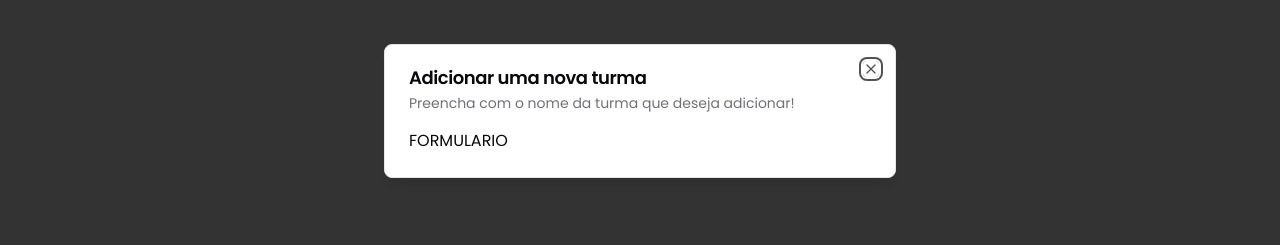
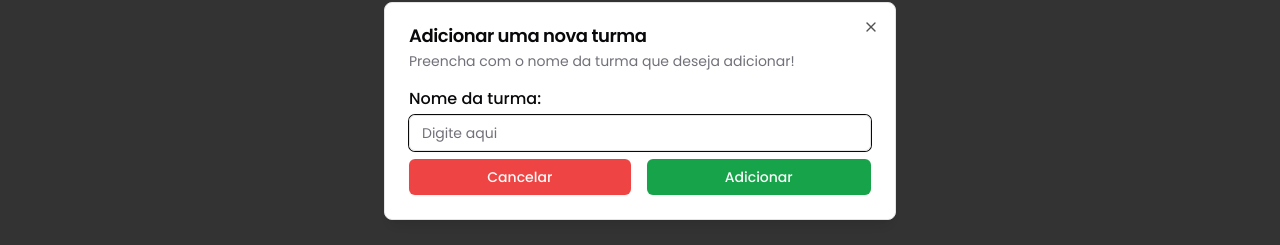
Before and after one commit to arthurspedine/grade-frontend, a Next.js app: page /classes in a window 1280 px wide. Both pictures are taken after a click on the button "Adicione agora mesmo!". Shown: the part 289-534 px from the top of the page. Built offline with nearby package versions, Linux system fonts and the light colour scheme; no server answers.

Commit message:
feat: user can add new class to his profile

```diff
--- a/src/app/classes/_components/add-class-form.tsx
+++ b/src/app/classes/_components/add-class-form.tsx
@@ -1,4 +1,67 @@
 'use client'
+
+import { addClassSchema, type AddClassType } from '@/schemas'
+import { useForm } from 'react-hook-form'
+import { zodResolver } from '@hookform/resolvers/zod'
+import { Input } from '@/components/ui/input'
+import { DialogTrigger } from '@/components/ui/dialog'
+import { Button } from '@/components/ui/button'
+import { toast } from 'sonner'
+import { handleAddNewClass } from '../handle-add-new-class'
+import { useRouter } from 'next/navigation'
+
 export function AddClassForm() {
-  return <form>FORMULARIO</form>
+  const router = useRouter()
+
+  const { register, handleSubmit, formState } = useForm<AddClassType>({
+    resolver: zodResolver(addClassSchema),
+  })
+
+  function handleSubmitNewClass(data: AddClassType) {
+    data.name = data.name.toLocaleUpperCase()
+
+    const handleRequest = handleAddNewClass(data)
+    toast.promise(handleRequest, {
+      loading: 'Adicionando turma...',
+      success: () => {
+        setTimeout(() => {
+          router.replace('/classes')
+          router.refresh()
+        }, 1000)
+        return 'Turma adicionada com sucesso.'
+      },
+      error: 'Algo deu errado. Por favor, tente novamente mais tarde.',
+      position: 'top-center',
+      style: { filter: 'none', zIndex: 10 },
+    })
+  }
+
+  return (
+    <form
+      className='flex flex-col space-y-2'
+      onSubmit={handleSubmit(handleSubmitNewClass)}
+    >
+      <div className='flex flex-col space-y-1'>
+        <label className='text-base font-medium' htmlFor='name'>
+          Nome da turma:
+        </label>
+        <Input
+          id='name'
+          type='text'
+          placeholder='Digite aqui'
+          {...register('name')}
+        />
+      </div>
+      <div className='w-full flex space-x-4'>
+        <DialogTrigger asChild>
+          <Button variant={'destructive'} className='grow'>
+            Cancelar
+          </Button>
+        </DialogTrigger>
+        <Button variant={'add'} className='grow'>
+          Adicionar
+        </Button>
+      </div>
+    </form>
+  )
 }
--- /dev/null
+++ b/src/app/classes/handle-add-new-class.ts
@@ -0,0 +1,27 @@
+'use server'
+import type { AddClassType } from '@/schemas'
+import { getAccessToken } from '@auth0/nextjs-auth0'
+
+export async function handleAddNewClass(data: AddClassType) {
+  const accessToken = await getAccessToken()
+
+  try {
+    const req = await fetch(`${process.env.BACKEND_URL}/classes`, {
+      method: 'POST',
+      cache: 'no-cache',
+      credentials: 'include',
+      headers: {
+        Authorization: `Bearer ${accessToken.accessToken}`,
+        'Content-Type': 'application/json',
+      },
+      body: JSON.stringify(data),
+    })
+
+    if (!req.ok) {
+      const errorResponse = await req.text()
+      return Promise.reject(new Error(JSON.parse(errorResponse).error))
+    }
+  } catch (e) {
+    return Promise.reject(new Error('Houve um erro ao adicionar a turma'))
+  }
+}
--- a/src/app/classes/handle-classes-list.ts
+++ b/src/app/classes/handle-classes-list.ts
@@ -6,7 +6,7 @@ export default async function handleClassesList() {
   const accessToken = await getAccessToken()
 
   try {
-    const res = await fetch('http://localhost:3010/classes', {
+    const res = await fetch(`${process.env.BACKEND_URL}/classes`, {
       method: 'GET',
       credentials: 'include',
       cache: 'no-cache',
--- a/src/app/classes/page.tsx
+++ b/src/app/classes/page.tsx
@@ -29,6 +29,7 @@ export default async function ClassesPage() {
       ) : (
         <div>
           {classesList.length > 0 ? (
+            // WHEN THE USER HAS AT LEAST ONE CLASS
             <div>
               {classesList.map(c => (
                 <div key={c.id}>
@@ -39,6 +40,7 @@ export default async function ClassesPage() {
               ))}
             </div>
           ) : (
+            // WHEN THE USER DOESN'T HAVE ANY CLASSES
             <p className='text-muted-foreground text-center pt-16'>
               Parece que você ainda não adicionou turmas na sua conta.{' '}
               <Dialog>
--- a/src/app/layout.tsx
+++ b/src/app/layout.tsx
@@ -4,6 +4,7 @@ import { UserProvider } from '@auth0/nextjs-auth0/client'
 import { Poppins } from 'next/font/google'
 import { Header } from '@/components/header'
 import type { Metadata } from 'next'
+import { Toaster } from 'sonner'
 
 const poppins = Poppins({
   subsets: ['latin'],
@@ -28,6 +29,7 @@ export default function RootLayout({
           <UserProvider>
             <Header />
             {children}
+            <Toaster theme='light' richColors />
           </UserProvider>
           {/* FOOTER */}
         </main>
--- a/src/components/ui/button.tsx
+++ b/src/components/ui/button.tsx
@@ -1,35 +1,36 @@
-import * as React from "react"
-import { Slot } from "@radix-ui/react-slot"
-import { cva, type VariantProps } from "class-variance-authority"
+import * as React from 'react'
+import { Slot } from '@radix-ui/react-slot'
+import { cva, type VariantProps } from 'class-variance-authority'
 
-import { cn } from "@/lib/utils"
+import { cn } from '@/lib/utils'
 
 const buttonVariants = cva(
-  "inline-flex items-center justify-center gap-2 whitespace-nowrap rounded-md text-sm font-medium transition-colors focus-visible:outline-none focus-visible:ring-1 focus-visible:ring-ring disabled:pointer-events-none disabled:opacity-50 [&_svg]:pointer-events-none [&_svg]:size-4 [&_svg]:shrink-0",
+  'inline-flex items-center justify-center gap-2 whitespace-nowrap rounded-md text-sm font-medium transition-colors focus-visible:outline-none focus-visible:ring-1 focus-visible:ring-ring disabled:pointer-events-none disabled:opacity-50 [&_svg]:pointer-events-none [&_svg]:size-4 [&_svg]:shrink-0',
   {
     variants: {
       variant: {
         default:
-          "bg-primary text-primary-foreground shadow hover:bg-primary/90",
+          'bg-primary text-primary-foreground shadow hover:bg-primary/90',
         destructive:
-          "bg-destructive text-destructive-foreground shadow-sm hover:bg-destructive/90",
+          'bg-destructive text-destructive-foreground shadow-sm hover:bg-destructive/90',
         outline:
-          "border border-input bg-background shadow-sm hover:bg-accent hover:text-accent-foreground",
+          'border border-input bg-background shadow-sm hover:bg-accent hover:text-accent-foreground',
+        add: 'bg-green-600 text-primary-foreground shadow-sm hover:bg-green-600/90',
         secondary:
-          "bg-secondary text-secondary-foreground shadow-sm hover:bg-secondary/80",
-        ghost: "hover:bg-accent hover:text-accent-foreground",
-        link: "text-primary underline-offset-4 hover:underline",
+          'bg-secondary text-secondary-foreground shadow-sm hover:bg-secondary/80',
+        ghost: 'hover:bg-accent hover:text-accent-foreground',
+        link: 'text-primary underline-offset-4 hover:underline',
       },
       size: {
-        default: "h-9 px-4 py-2",
-        sm: "h-8 rounded-md px-3 text-xs",
-        lg: "h-10 rounded-md px-8",
-        icon: "h-9 w-9",
+        default: 'h-9 px-4 py-2',
+        sm: 'h-8 rounded-md px-3 text-xs',
+        lg: 'h-10 rounded-md px-8',
+        icon: 'h-9 w-9',
       },
     },
     defaultVariants: {
-      variant: "default",
-      size: "default",
+      variant: 'default',
+      size: 'default',
     },
   }
 )
@@ -42,7 +43,7 @@ export interface ButtonProps
 
 const Button = React.forwardRef<HTMLButtonElement, ButtonProps>(
   ({ className, variant, size, asChild = false, ...props }, ref) => {
-    const Comp = asChild ? Slot : "button"
+    const Comp = asChild ? Slot : 'button'
     return (
       <Comp
         className={cn(buttonVariants({ variant, size, className }))}
@@ -52,6 +53,6 @@ const Button = React.forwardRef<HTMLButtonElement, ButtonProps>(
     )
   }
 )
-Button.displayName = "Button"
+Button.displayName = 'Button'
 
 export { Button, buttonVariants }
--- /dev/null
+++ b/src/components/ui/input.tsx
@@ -0,0 +1,22 @@
+import * as React from "react"
+
+import { cn } from "@/lib/utils"
+
+const Input = React.forwardRef<HTMLInputElement, React.ComponentProps<"input">>(
+  ({ className, type, ...props }, ref) => {
+    return (
+      <input
+        type={type}
+        className={cn(
+          "flex h-9 w-full rounded-md border border-input bg-transparent px-3 py-1 text-base shadow-sm transition-colors file:border-0 file:bg-transparent file:text-sm file:font-medium file:text-foreground placeholder:text-muted-foreground focus-visible:outline-none focus-visible:ring-1 focus-visible:ring-ring disabled:cursor-not-allowed disabled:opacity-50 md:text-sm",
+          className
+        )}
+        ref={ref}
+        {...props}
+      />
+    )
+  }
+)
+Input.displayName = "Input"
+
+export { Input }
--- /dev/null
+++ b/src/schemas.ts
@@ -0,0 +1,7 @@
+import { z } from 'zod'
+
+export const addClassSchema = z.object({
+  name: z.string().min(1, 'O nome da turma é obrigatório.'),
+})
+
+export type AddClassType = z.infer<typeof addClassSchema>
```
Also changed, not shown: package.json (+6 -1 lines), 1 other file (tests, documents, lock files or other folders).
